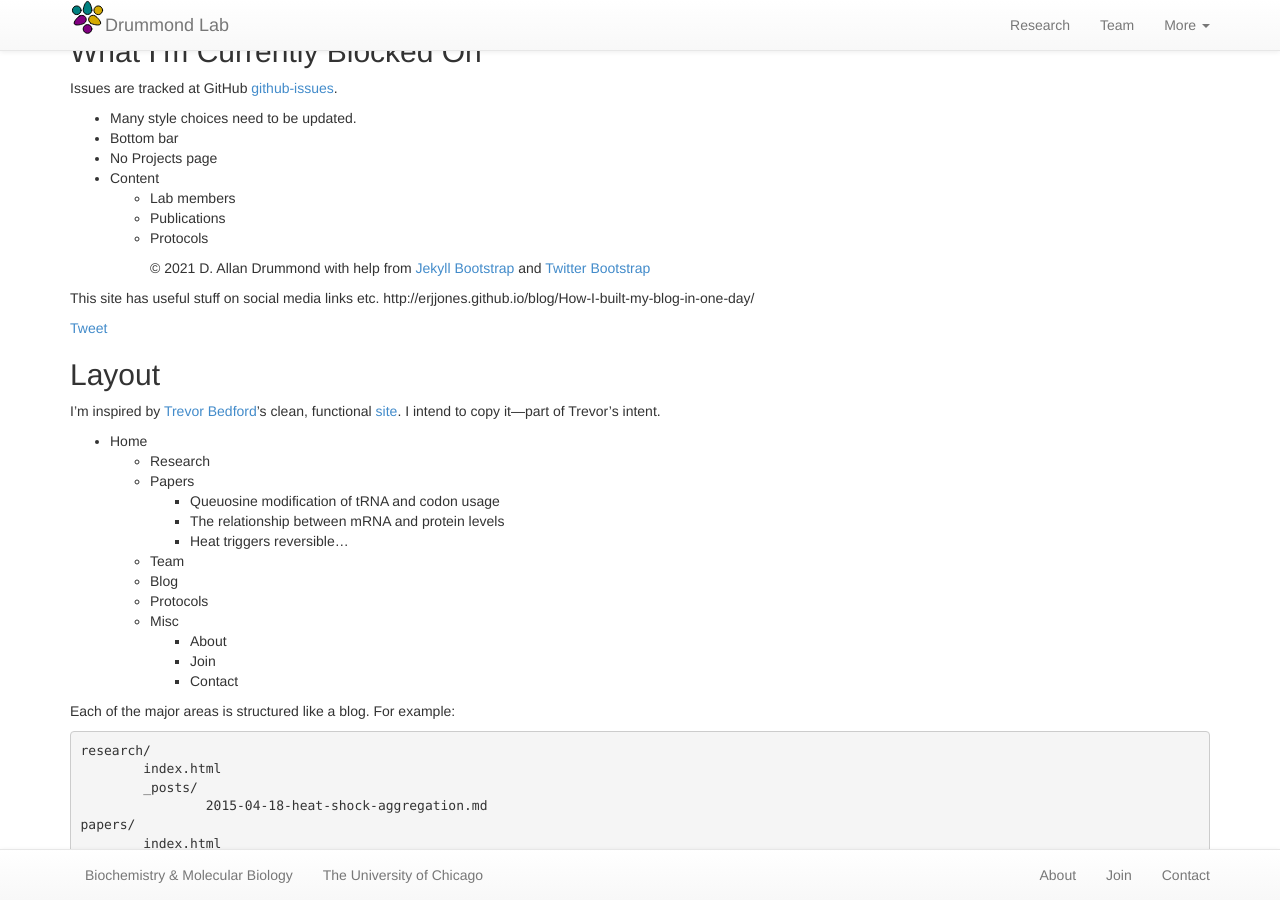
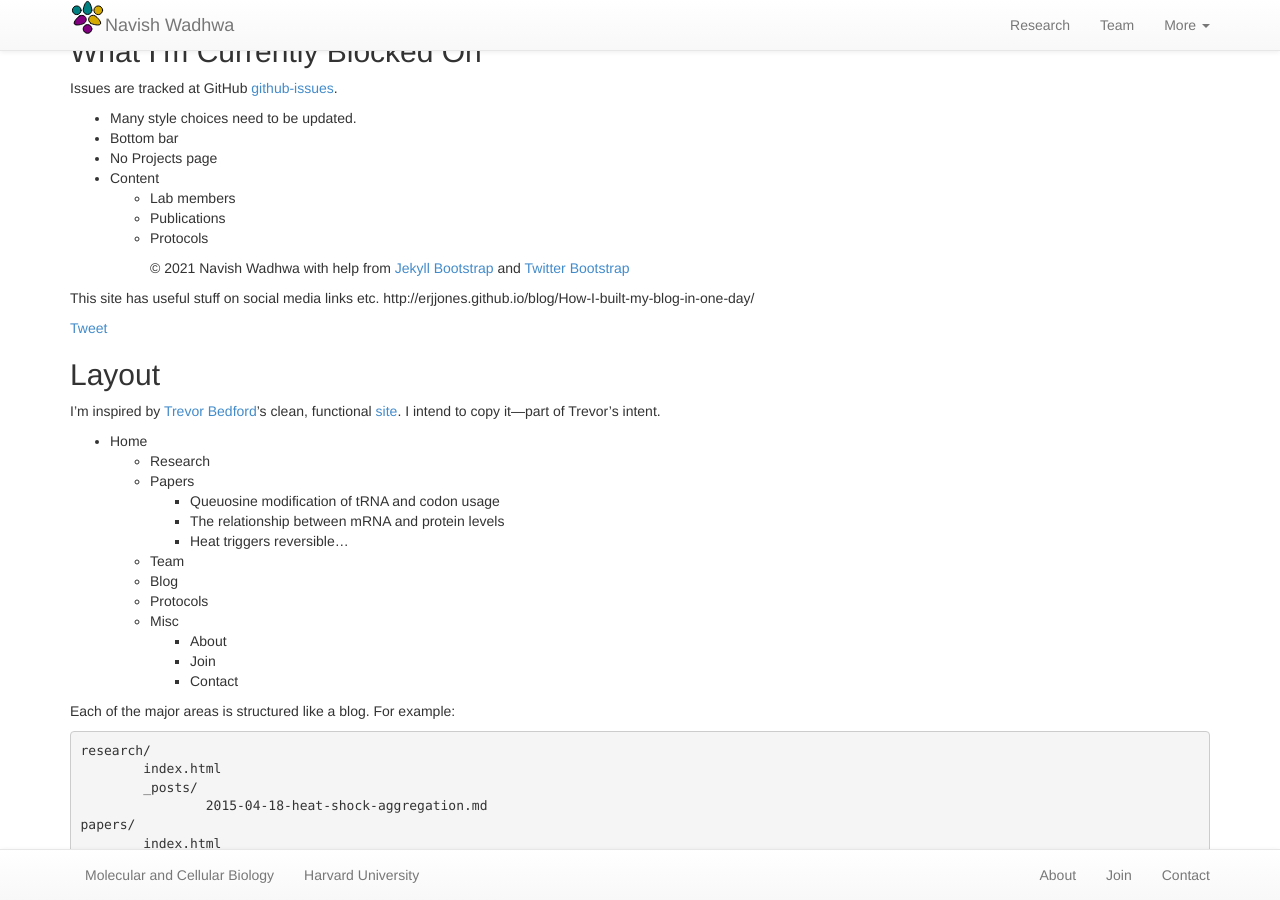
Before and after one commit to navishwadhwa/navishwadhwa.github.io, a Jekyll site: the page built from notes.md, in a window 1280 px wide and 900 px high, scrolled down 670 px. Built offline with Jekyll 4.4.1, drawn with Linux system fonts in a browser that asks for light colours; nearby versions of some CDN libraries; our own code applies the rules of GitHub Pages for plain Markdown files; comment, search, counter and statistics services are not loaded.

Commit message:
Updating the config.yml file

```diff
--- a/_config.yml
+++ b/_config.yml
@@ -13,19 +13,19 @@ repository: drummondlab/drummondlab.github.io
 # Themes are encouraged to use these universal variables
 # so be sure to set them if your theme uses them.
 #
-title : Drummond Lab
-tagline: Molecular basis of cellular sensing and responses
+title : Navish Wadhwa
+tagline: Mechanobiology of bacteria
 institution:
-  url: http://www.uchicago.edu
-  name: The University of Chicago
+  url: http://www.harvard.edu
+  name: Harvard University
 department:
-  url: http://bmb.uchospitals.edu
-  name: Biochemistry & Molecular Biology
+  url: https://www.mcb.harvard.edu
+  name: Molecular and Cellular Biology
 author :
-  name : D. Allan Drummond
-  email : dadrummond@uchicago.edu
-  github : dad
-  twitter : dallandrummond
+  name : Navish Wadhwa
+  email : navish_wadhwa@fas.harvard.edu
+  github : navishwadhwa
+  twitter : NavishWadhwa
 #  feedburner : feedname
 
 # The production_url is only used when full-domain names are needed
@@ -36,7 +36,7 @@ author :
 # Else if you are pushing to username.github.io, replace with your username.
 # Finally if you are pushing to a GitHub project page, include the project name at the end.
 #
-production_url : http://drummondlab.org
+production_url : navishwadhwa.github.io
 
 # All Jekyll-Bootstrap specific configurations are namespaced into this hash
 #
@@ -111,7 +111,7 @@ JB :
   analytics :
     provider : google
     google :
-      tracking_id : 'UA-62008526-1'
+      tracking_id : ''
     getclicky :
       site_id :
     mixpanel :
```
